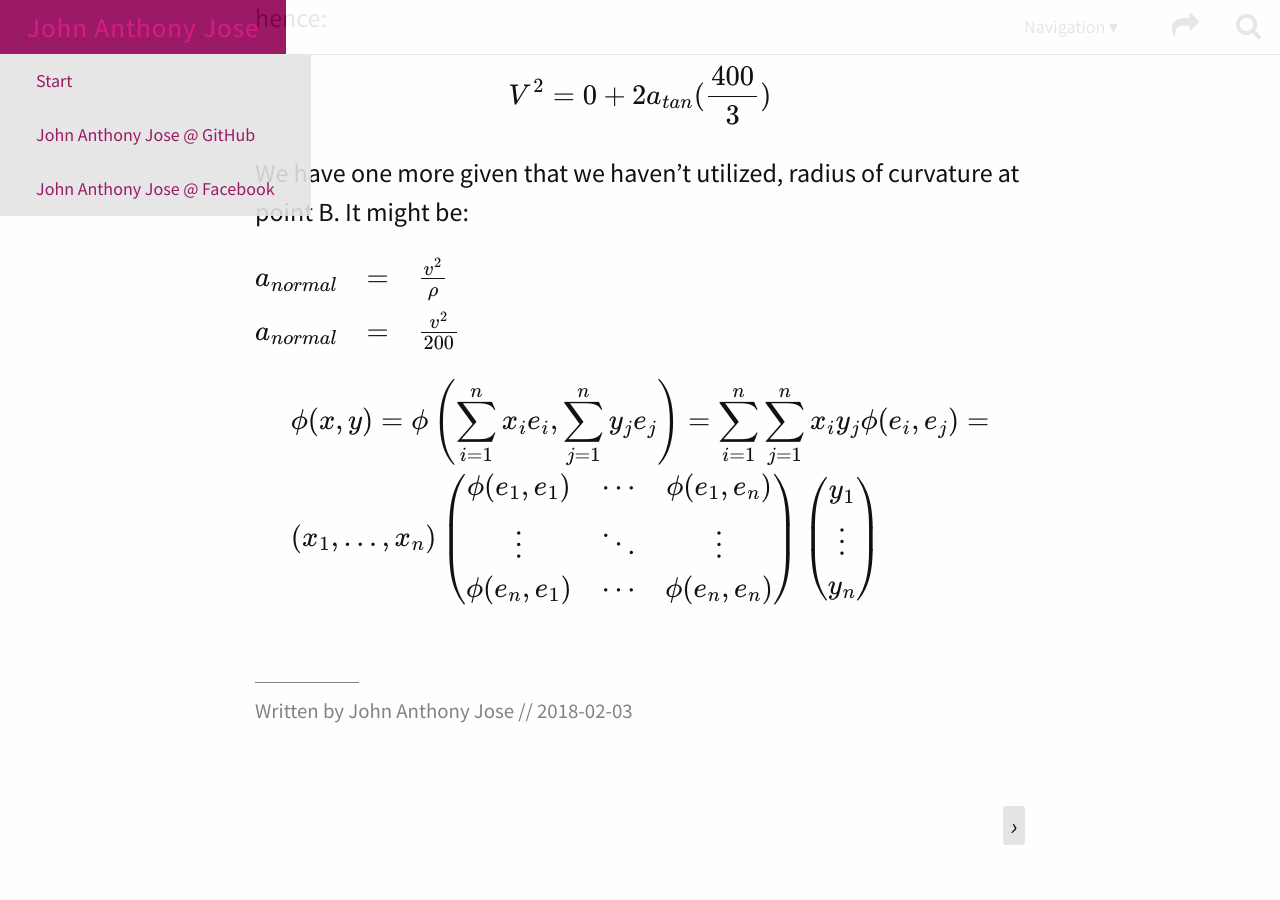
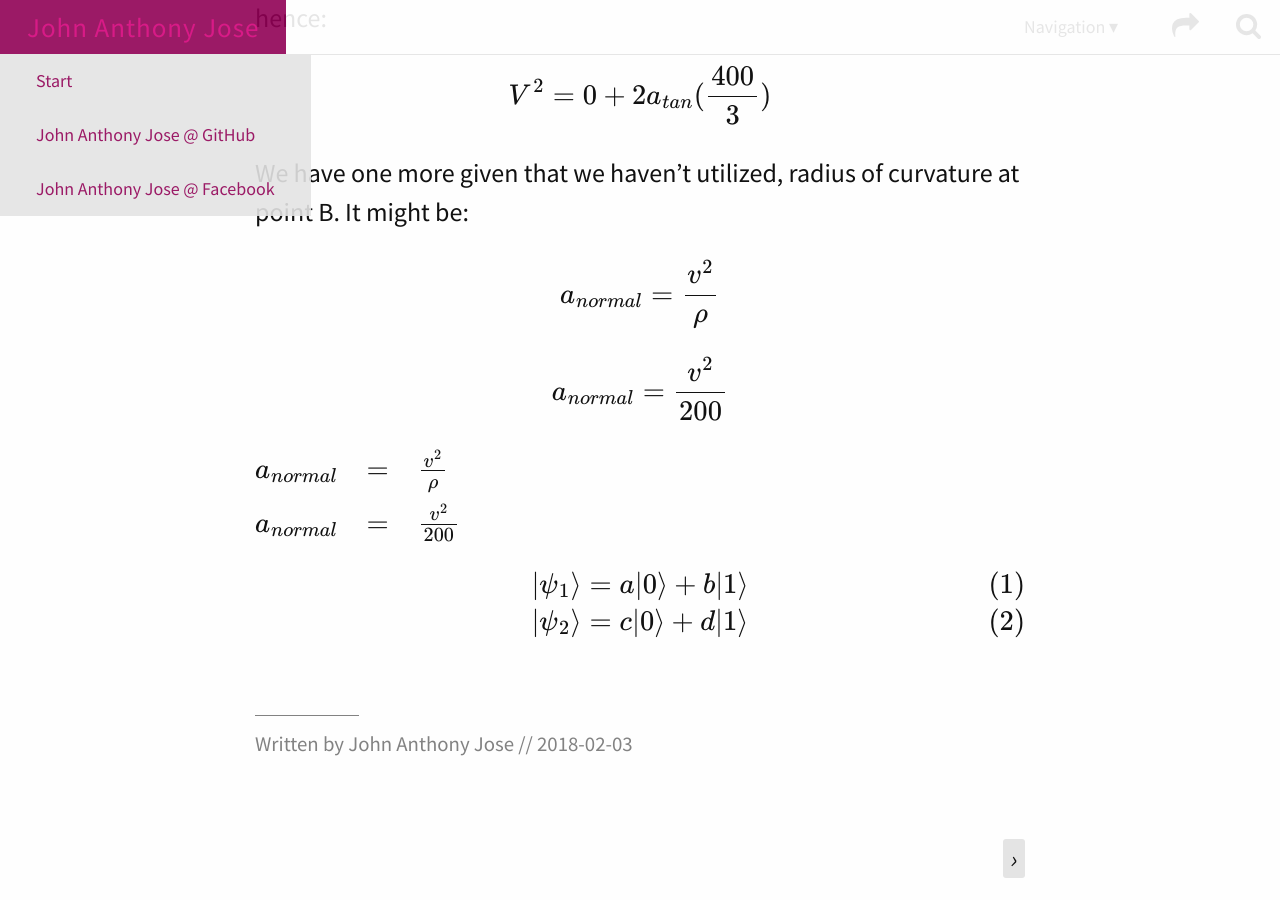
Before and after one commit to johnanthonyjose/johnanthonyjose.github.io, a Jekyll site: the page built from _posts/2018-02-03-curvilinear-example1.md, in a window 1280 px wide and 900 px high, scrolled down 2519 px. Built offline with Jekyll 4.4.1, drawn with Linux system fonts in a browser that asks for light colours; formulas are drawn with MathJax 3.

Commit message:
attempt no 3
revised scripts.html

```diff
--- a/_includes/helper/scripts.html
+++ b/_includes/helper/scripts.html
@@ -1,27 +1,13 @@
 {% if page.mathjax %}
-<script type="text/javascript" src="https://cdn.mathjax.org/mathjax/latest/MathJax.js?config=TeX-AMS-MML_HTMLorMML"></script>
-<script>
+<script type="text/x-mathjax-config"> MathJax.Hub.Config({ TeX: { equationNumbers: { autoNumber: "AMS" } } }); </script>
+       <script type="text/x-mathjax-config">
          MathJax.Hub.Config({
-            config: ["MMLorHTML.js"],
-            extensions: ["tex2jax.js","TeX/AMSmath.js","TeX/AMSsymbols.js"],
-            jax: ["input/TeX"],
            tex2jax: {
              inlineMath: [ ['$','$'], ["\\(","\\)"] ],
-                displayMath: [ ['$$','$$'], ["\\[","\\]"] ],
-                processEscapes: false
-            },
-            TeX: {
-                TagSide: "right",
-                TagIndent: ".8em",
-                MultLineWidth: "85%",
-                equationNumbers: {
-                   autoNumber: "AMS",
-                },
-                unicode: {
-                   fonts: "STIXGeneral,'Arial Unicode MS'"
+             processEscapes: true
            }
-            },
-            showProcessingMessages: false
          });
        </script>
+       <script src="https://cdn.mathjax.org/mathjax/latest/MathJax.js?config=TeX-AMS-MML_HTMLorMML" type="text/javascript"></script>
+       </head>
 {% endif %}
--- a/_posts/2018-02-03-curvilinear-example1.md
+++ b/_posts/2018-02-03-curvilinear-example1.md
@@ -59,26 +59,20 @@ $$ V^2 = 0 + 2a_{tan} (\frac{400}{3}) $$
 
 We have one more given that we haven't utilized, radius of curvature at point B. It might be:
 
+$$ a_{normal} = \frac{v^2}{\rho} $$
+
+$$ a_{normal} = \frac{v^2}{200} $$
+
+
 <span>
 $$\begin{array}{lcl} a_{normal} & = & \frac{v^2}{\rho} \nonumber \\ a_{normal} & = & \frac{v^2}{200} \nonumber \end{array}$$
 </span>
 
 $$
-\begin{align*}
-  & \phi(x,y) = \phi \left(\sum_{i=1}^n x_ie_i, \sum_{j=1}^n y_je_j \right)
-  = \sum_{i=1}^n \sum_{j=1}^n x_i y_j \phi(e_i, e_j) = \\
-  & (x_1, \ldots, x_n) \left( \begin{array}{ccc}
-      \phi(e_1, e_1) & \cdots & \phi(e_1, e_n) \\
-      \vdots & \ddots & \vdots \\
-      \phi(e_n, e_1) & \cdots & \phi(e_n, e_n)
-    \end{array} \right)
-  \left( \begin{array}{c}
-      y_1 \\
-      \vdots \\
-      y_n
-    \end{array} \right)
-\end{align*}
+  \begin{align}
+    |\psi_1\rangle &= a|0\rangle + b|1\rangle \\
+    |\psi_2\rangle &= c|0\rangle + d|1\rangle
+  \end{align}
 $$
 
-
 [1]: http://example.com
```
Also changed, not shown: 3 other files. Lines whose indentation alone changed are shown as unchanged.
